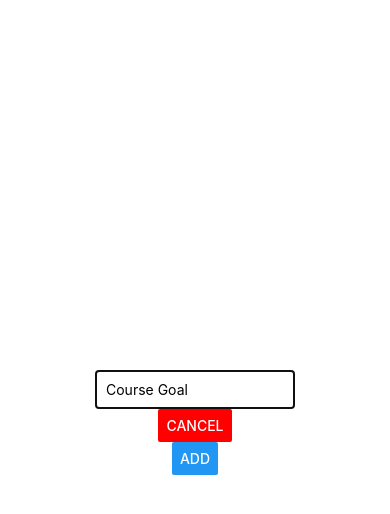
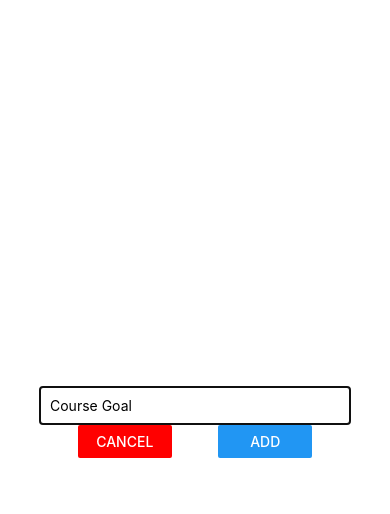
Before and after one commit to Lix311/Native-Guide, a React Native app: screen / in a window 390 px wide. Both pictures are taken after a click on the button "ADD NEW GOAL". Shown: the top 514 px of the page. Built offline with nearby package versions, Linux system fonts and the light colour scheme.

Commit message:
finished modal styling

```diff
--- a/components/GoalInput.js
+++ b/components/GoalInput.js
@@ -22,8 +22,10 @@
             onChangeText={goalInputHandler}
             value={enteredGoal}
             />
-            <Button title="CANCEL" color="red" onPress={props.onCancel}/>
-            <Button title="ADD" onPress={addGoalHandler}/>
+            <View style={styles.buttonContainer}>
+               <View style={styles.button}><Button title="CANCEL" color="red" onPress={props.onCancel}/></View>
+               <View style={styles.button}><Button title="ADD" onPress={addGoalHandler}/></View>
+            </View>
         </View>
     </Modal>
     );
@@ -37,10 +39,18 @@
         alignItems: 'center'
       },
       textInput: {
-        width: 200,
+        width: '80%',
         borderColor: 'black',
         borderWidth: 1,
         padding: 10
+      },
+      buttonContainer: {
+          flexDirection: 'row',
+          justifyContent: 'space-between',
+          width: '60%'
+      },
+      button: {
+          width: '40%'
       }
 
   });
```
